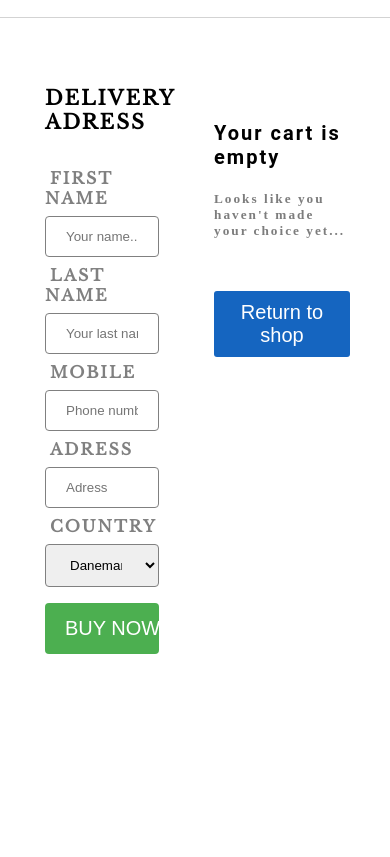
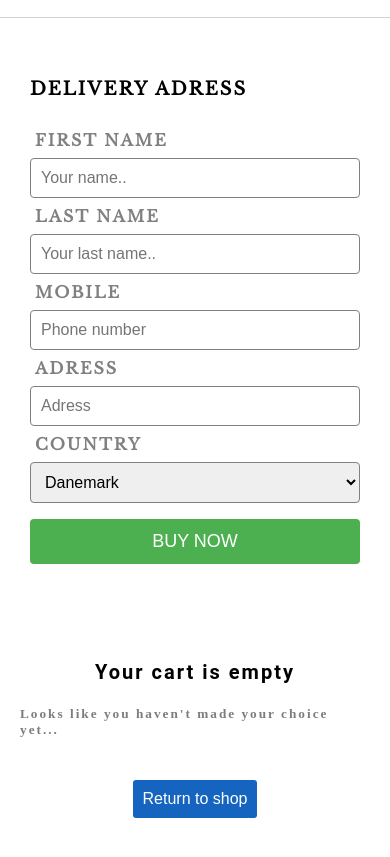
Before and after one commit to Bia93/galleria-site, a plain HTML site: page cart.html in a window 390 px wide. Shown: the part 59-916 px from the top of the page. Drawn offline with nearby package versions, Linux system fonts and the light colour scheme.

Commit message:
responsive cart

```diff
--- a/styles/main.mobile.scss
+++ b/styles/main.mobile.scss
@@ -1043,7 +1043,7 @@ span.number {
           margin: 0;
         }
         .details-checkout {
-          width: 241px;
+          max-width: 241px;
           height: auto;
 
           .h5-price {
@@ -1134,6 +1134,75 @@ span.number {
       }
     }
   }
+  .overlay {
+    .pop-poza {
+      width: 200px;
+    }
+  }
+  .main-cart {
+    max-width: 90%;
+    margin: 20px; /* Reduce margin for mobile */
+    display: flex;
+    flex-direction: column; /* Stack elements vertically for mobile */
+    gap: 20px; /* Add gap between elements */
+
+    .main-cart1 {
+      width: 100%; /* Full width for mobile */
+      .first-part {
+        .delivery-adress {
+          padding: 10px; /* Increase padding for mobile */
+
+          .delivery {
+            font-size: 18px; /* Reduce font size for mobile */
+          }
+          input[type="text"],
+          select {
+            width: 100%;
+            padding: 10px;
+            margin: 8px 0;
+            border: 1px solid grey;
+            border-radius: 4px;
+            font-size: 16px; /* Reduce font size for mobile */
+          }
+
+          input[type="submit"] {
+            width: 100%;
+            padding: 12px;
+            margin: 8px 0;
+            border: none;
+            border-radius: 4px;
+            cursor: pointer;
+            font-size: 18px; /* Reduce font size for mobile */
+          }
+        }
+      }
+    }
+
+    .main-cart2 {
+      width: 100%;
+      margin-top: 74px;
+      .shopping-cart {
+        margin-top: 61px;
+
+        .cart-item {
+          //height: auto; /* Adjust height dynamically based on content */
+          max-width: 100%;
+          padding: 0;
+          gap: 0;
+        }
+        .subtotal {
+          font-size: 16px; /* Reduce font size for mobile */
+        }
+      }
+      .text-totalclear {
+        margin-top: 20px;
+        .homeBtn {
+          margin: 20px 0;
+          font-size: 16px; /* Reduce font size for mobile */
+        }
+      }
+    }
+  }
 
   .shop {
     grid-template-columns: repeat(2, 235px); //py a incadra o casuta
```
Also changed, not shown: styles/main.mobile.css, 2 other files.
